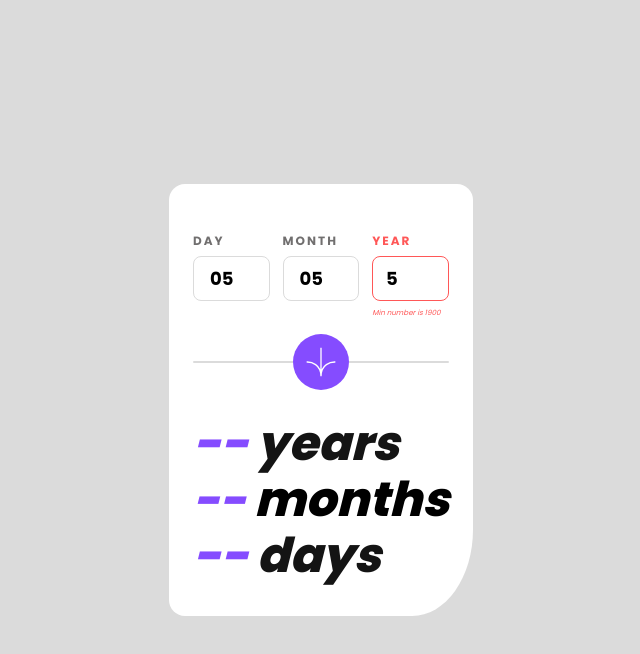
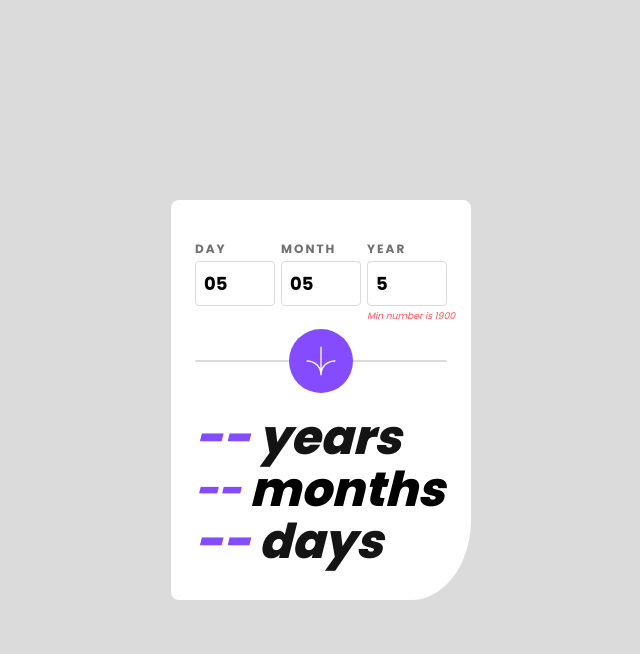
Before and after one commit to DBoFury/frontend-mentor-challenges, a Next.js app: page /age-calculator-app in a window 1280 px wide. Both pictures are taken after typing "5", "5", "5" into the empty fields and a click on the button 640 px from the left and 361 px from the top of the page. Shown: the top 654 px of the page, without its empty margins (319-959 px from the left). Built offline with nearby package versions, Linux system fonts and the light colour scheme.

Commit message:
Age calculator fixed

```diff
--- a/src/app/age-calculator-app/page.tsx
+++ b/src/app/age-calculator-app/page.tsx
@@ -1,12 +1,9 @@
 import AgeForm from "@/components/aca/AgeForm";
+
 import "./styles.css";
 
 const page = () => {
-  return (
-    <>
-      <AgeForm />
-    </>
-  );
+  return <AgeForm />;
 };
 
 export default page;
--- a/src/app/age-calculator-app/styles.css
+++ b/src/app/age-calculator-app/styles.css
@@ -1,5 +1,13 @@
-html {
-  font-size: 32px;
+.label-item {
+  @apply text-[12px] text-aca-smokey-grey font-bold uppercase tracking-[2px];
+}
+
+.input-item {
+  @apply w-[80px] border-[0.1rem] border-aca-light-grey rounded-[0.25rem] text-[18px] font-bold p-2 px-2 focus:border-aca-purple focus:outline-none cursor-pointer dt:w-[100px] dt:h-[50px] dt:text-[28px];
+}
+
+.error-message {
+  @apply absolute text-aca-light-red text-[0.58rem] italic dt:text-[0.75rem];
 }
 
 input::-webkit-outer-spin-button,
--- a/src/app/pricing-component-with-toggle/page.tsx
+++ b/src/app/pricing-component-with-toggle/page.tsx
@@ -31,12 +31,14 @@ const page = () => {
     <div className="relative flex items-center justify-center min-h-screen overflow-hidden font-bold font-montserrat bg-pct-very-light-grayish-blue">
       <div
         className={`absolute top-0 right-0 w-3/4 translate-x-5 -translate-y-20 bg-right-top bg-no-repeat bg-contain h-1/4 ${
-          process.env.NODE_ENV ? "bg-pct-image-top-prod" : "bg-pct-image-top"
+          process.env.NODE_ENV === "production"
+            ? "bg-pct-image-top-prod"
+            : "bg-pct-image-top"
         } md:h-1/2 dt:h-3/4`}
       />
       <div
         className={`absolute bottom-0 left-0 hidden w-1/2 bg-left-bottom bg-no-repeat bg-contain h-1/2 ${
-          process.env.NODE_ENV
+          process.env.NODE_ENV === "production"
             ? "bg-pct-image-bottom-prod"
             : "bg-pct-image-bottom"
         } md:block`}
--- a/src/app/profile-card-component/page.tsx
+++ b/src/app/profile-card-component/page.tsx
@@ -4,13 +4,17 @@ const page = () => {
       <main className="flex flex-col w-[14rem] h-[16.5rem] bg-white z-10 shadow-md rounded-2xl sm:h-[18rem] sm:w-[15.5rem] md:h-[20rem] md:w-[17rem] dt:h-[23rem] dt:w-[22rem]">
         <div
           className={`${
-            process.env.NODE_ENV ? "bg-pcc-card-prod" : "bg-pcc-card"
+            process.env.NODE_ENV === "production"
+              ? "bg-pcc-card-prod"
+              : "bg-pcc-card"
           } w-full h-[35%] rounded-t-2xl bg-contain`}
         />
         <div className="relative space-y-1 h-[40%] w-full flex flex-col justify-center items-center">
           <div
             className={`absolute top-0 left-1/2 -translate-x-1/2 rounded-full border-4 border-white -translate-y-1/2 ${
-              process.env.NODE_ENV ? "bg-pcc-profile-prod" : "bg-pcc-profile"
+              process.env.NODE_ENV === "production"
+                ? "bg-pcc-profile-prod"
+                : "bg-pcc-profile"
             } w-[5rem] h-[5rem] bg-contain bg-no-repeat bg-center sm:w-[5.5rem] sm:h-[5.5rem] md:w-[6rem] md:h-[6rem] dt:w-[6.5rem] dt:h-[6.5rem]`}
           />
           <div className="pt-[15%] flex space-x-2 justify-center text-xs sm:text-sm md:text-base dt:text-lg">
@@ -53,14 +57,14 @@ const page = () => {
       </main>
       <div
         className={`absolute top-0 -translate-y-1/2 -translate-x-[53%] z-0 ${
-          process.env.NODE_ENV
+          process.env.NODE_ENV === "production"
             ? "bg-pcc-pattern-top-prod"
             : "bg-pcc-pattern-top"
         } bg-contain bg-no-repeat w-[60rem] h-[60rem]`}
       />
       <div
         className={`absolute bottom-0 translate-y-[63.5%] translate-x-[48%]  z-0 ${
-          process.env.NODE_ENV
+          process.env.NODE_ENV === "production"
             ? "bg-pcc-pattern-bottom-prod"
             : "bg-pcc-pattern-bottom"
         } bg-center bg-contain bg-no-repeat w-[60rem] h-[60rem]`}
--- a/src/components/aca/AgeForm.tsx
+++ b/src/components/aca/AgeForm.tsx
@@ -49,25 +49,21 @@ const AgeForm = () => {
 
   return (
     <div className="flex items-center justify-center min-h-screen font-poppins bg-aca-light-grey">
-      <div className="flex flex-col justify-between bg-white h-[13.5rem] w-[9.5rem] py-4 px-3 rounded-lg rounded-br-[20%] dt:rounded-br-[25%] dt:h-64 dt:w-80 dt:py-3 dt:px-5 dt:justify-around">
+      <div className="flex flex-col justify-between bg-white h-[400px] w-[300px] py-8 px-6 rounded-lg rounded-br-[20%] dt:rounded-br-[25%] dt:h-[460px] dt:w-[580px] dt:py-6 dt:px-10 dt:justify-around">
         <form
           id="form"
           className="flex justify-between mt-2 dt:justify-start dt:space-x-3"
           onSubmit={(e) => handleSubmit(onSubmit)(e)}>
           <div className="flex flex-col space-y-[0.2rem]">
             <label
-              className={cn(
-                "text-[12px] text-aca-smokey-grey font-bold uppercase tracking-[2px]",
-                { "text-light-red": errors.day }
-              )}
+              className={cn("label-item", { "text-light-red": errors.day })}
               htmlFor="day">
               Day
             </label>
             <input
-              className={cn(
-                "w-[2.4rem] border-[0.05rem] border-aca-light-grey rounded-[0.25rem] text-[18px] font-bold p-1 px-2 focus:border-aca-purple focus:outline-none cursor-pointer dt:w-16 dt:h-7 dt:text-[22px]",
-                { "border-aca-light-red": errors.day }
-              )}
+              className={cn("input-item", {
+                "border-aca-light-red": errors.day,
+              })}
               type="number"
               placeholder="DD"
               id="day"
@@ -80,7 +76,7 @@ const AgeForm = () => {
             />
             <div>
               {errors.day && (
-                <span className="absolute text-aca-light-red text-[0.225rem] italic dt:text-[0.375rem]">
+                <span className="error-message">
                   {dayErrorMessages(errors.day.type as string)}
                 </span>
               )}
@@ -89,18 +85,16 @@ const AgeForm = () => {
 
           <div className="flex flex-col space-y-[0.2rem]">
             <label
-              className={cn(
-                "text-[12px] text-aca-smokey-grey font-bold uppercase tracking-[2px]",
-                { "text-aca-light-red": errors.month }
-              )}
+              className={cn("label-item", {
+                "text-aca-light-red": errors.month,
+              })}
               htmlFor="month">
               Month
             </label>
             <input
-              className={cn(
-                "w-[2.4rem] border-[0.05rem] border-aca-light-grey rounded-[0.25rem] text-[18px] font-bold p-1 px-2 focus:border-aca-purple focus:outline-none cursor-pointer dt:w-16 dt:h-7 dt:text-[22px]",
-                { "border-aca-light-red": errors.month }
-              )}
+              className={cn("input-item", {
+                "border-aca-light-red": errors.month,
+              })}
               type="number"
               placeholder="MM"
               id="month"
@@ -109,7 +103,7 @@ const AgeForm = () => {
             />
             <div>
               {errors.month && (
-                <span className="absolute text-aca-light-red text-[0.225rem] italic dt:text-[0.375rem]">
+                <span className="error-message">
                   {monthErrorMessages(errors.month.type as string)}
                 </span>
               )}
@@ -118,18 +112,16 @@ const AgeForm = () => {
 
           <div className="flex flex-col space-y-[0.2rem]">
             <label
-              className={cn(
-                "text-[12px] text-aca-smokey-grey font-bold uppercase tracking-[2px]",
-                { "text-aca-light-red": errors.year }
-              )}
+              className={cn("label-item", {
+                "text-aca-light-red": errors.year,
+              })}
               htmlFor="year">
               Year
             </label>
             <input
-              className={cn(
-                "w-[2.4rem] border-[0.05rem] border-aca-light-grey rounded-[0.25rem] text-[18px] font-bold p-1 px-[0.4rem] focus:border-aca-purple focus:outline-none cursor-pointer dt:w-16 dt:h-7 dt:text-[22px] dt:px-2",
-                { "border-aca-light-red": errors.year }
-              )}
+              className={cn("input-item", {
+                "border-aca-light-red": errors.year,
+              })}
               type="number"
               placeholder="YYYY"
               id="year"
@@ -137,7 +129,7 @@ const AgeForm = () => {
             />
             <div>
               {errors.year && (
-                <span className="absolute text-aca-light-red text-[0.225rem] italic dt:text-[0.375rem]">
+                <span className="error-message">
                   {yearErrorMessages(errors.year.type as string)}
                 </span>
               )}
@@ -150,7 +142,7 @@ const AgeForm = () => {
           <button
             type="submit"
             form="form"
-            className="flex items-center justify-center rounded-full w-7 h-7 bg-aca-purple hover:bg-aca-off-black focus:outline-none dt:w-9 dt:h-9">
+            className="flex items-center justify-center w-16 h-16 rounded-full bg-aca-purple hover:bg-aca-off-black focus:outline-none dt:w-20 dt:h-20">
             <Image
               src={
                 process.env.NODE_ENV === "production"
@@ -165,11 +157,11 @@ const AgeForm = () => {
           <div className="flex-grow h-[2px] bg-aca-light-grey rounded-r-full dt:hidden"></div>
         </div>
 
-        <div className="text-2xl font-extrabold italic leading-7 dt:text-[2.5rem] dt:leading-[2.4rem] dt:mb-2">
-          <div className="flex flex-row items-end space-x-1 dt:space-x-[-0.3rem]">
+        <div className="text-5xl font-extrabold italic leading-[3.25rem] dt:text-[5rem] dt:leading-[5rem] dt:mb-4">
+          <div className="flex flex-row items-end space-x-2 dt:space-x-[1rem]">
             <p
               className={cn("text-aca-purple", {
-                "text-[1.5rem] dt:text-4xl dt:tracking-[0.5rem]": !!!result,
+                "text-[3rem] dt:text-[3.5rem] dt:tracking-[0.5rem]": !!!result,
               })}>
               {result?.years !== undefined ? (
                 <CountUp end={result.years} />
@@ -185,10 +177,11 @@ const AgeForm = () => {
                 : "years"}
             </p>
           </div>
-          <div className="flex flex-row items-end space-x-1 dt:space-x-[-0.3rem]">
+          <div className="flex flex-row items-end space-x-2 dt:space-x-[1rem]">
             <p
               className={cn("text-aca-purple", {
-                "text-[1.43rem] dt:text-4xl dt:tracking-[0.5rem]": !!!result,
+                "text-[2.5rem] dt:text-[3.5rem] dt:tracking-[0.5rem]":
+                  !!!result,
               })}>
               {result?.months !== undefined ? (
                 <CountUp end={result.months} />
@@ -204,10 +197,10 @@ const AgeForm = () => {
                 : "months"}
             </p>
           </div>
-          <div className="flex flex-row items-end italic space-x-1 dt:space-x-[-0.3rem]">
+          <div className="flex flex-row items-end italic space-x-2 dt:space-x-[1rem]">
             <p
               className={cn("text-aca-purple", {
-                "text-[1.5rem] dt:text-4xl dt:tracking-[0.5rem]": !!!result,
+                "text-[3rem] dt:text-[3.5rem] dt:tracking-[0.5rem]": !!!result,
               })}>
               {!!result?.days ? <CountUp end={result.days} /> : "--"}
             </p>
```
